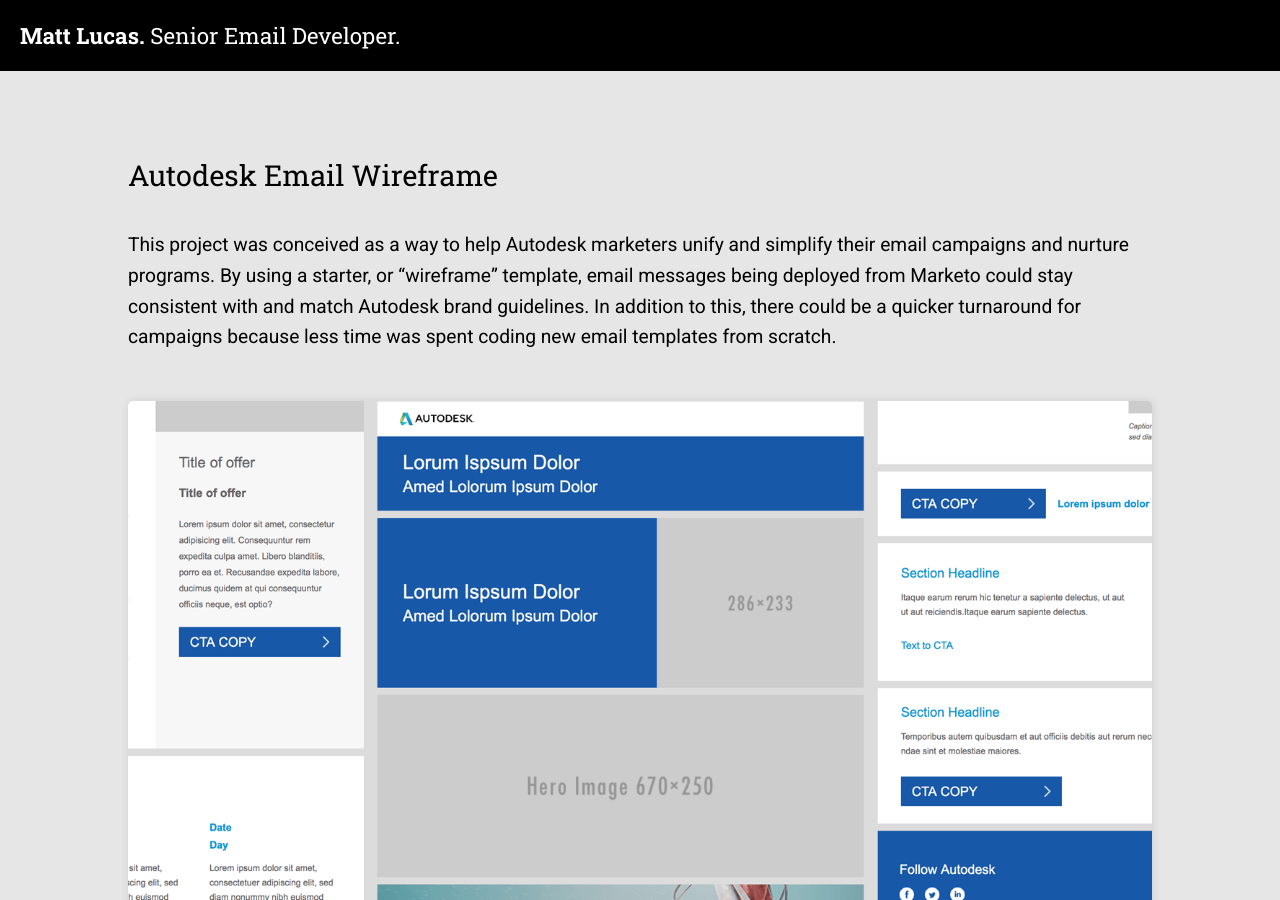
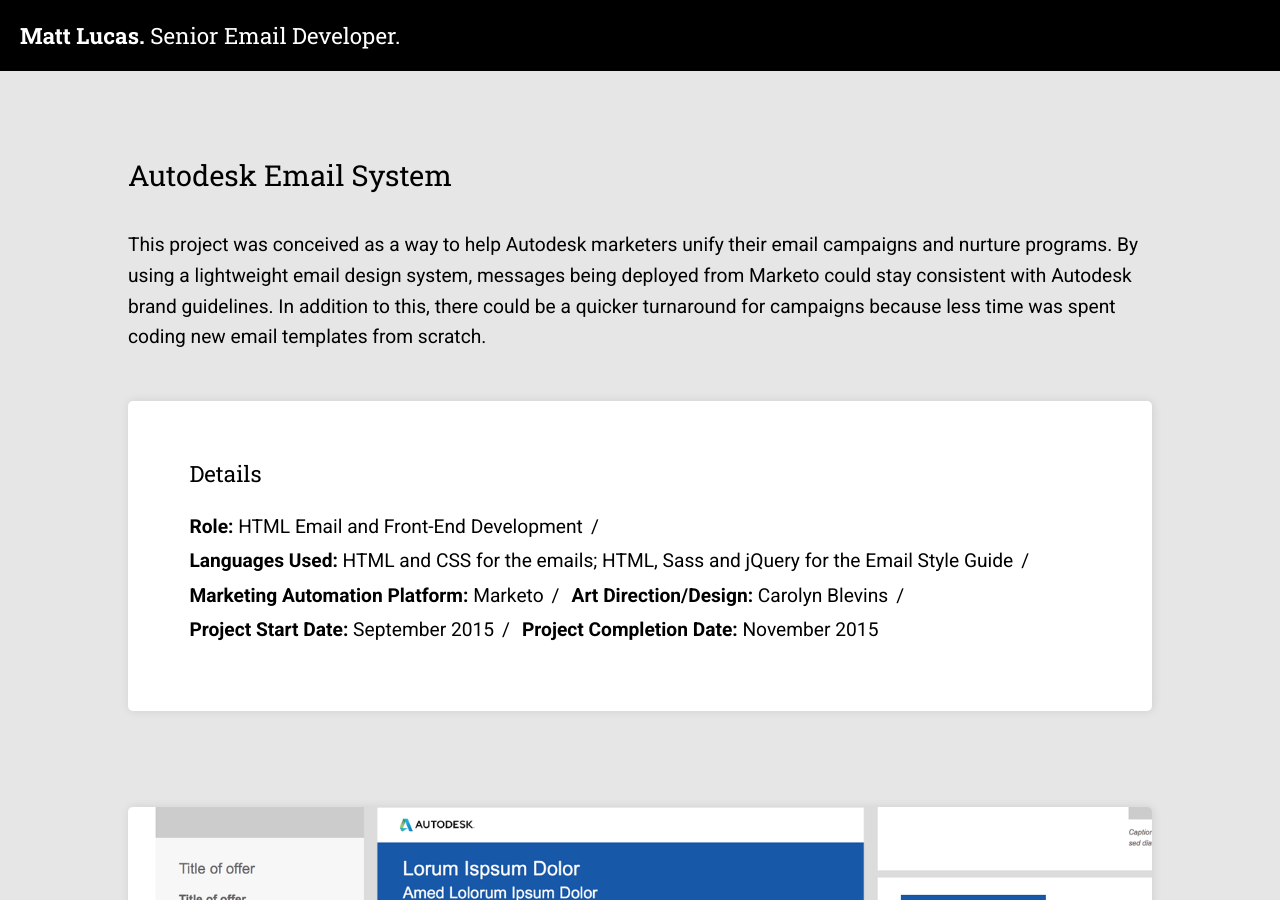
Before and after one commit to mattdavidlucas/mattdavidlucas.github.io, a Jekyll site: the page built from autodesk-email-wireframes.html, in a window 1280 px wide and 900 px high. Built offline with Jekyll 4.4.1, drawn with Linux system fonts in a browser that asks for light colours; nearby versions of some CDN libraries; some of the changed text lies outside the part shown.

Commit message:
Update Autodesk Portfolio Page and Card.

```diff
--- a/autodesk-email-wireframes.html
+++ b/autodesk-email-wireframes.html
@@ -1,11 +1,24 @@
 ---
 layout: page
-title: Autodesk Email Wireframe
-permalink: /work/autodesk-email-wireframe/
+title: Autodesk Email System
+permalink: /work/autodesk-email-system/
+details: "<strong>Role:</strong> HTML Email and Front-End Development|<strong>Languages Used:</strong> HTML and CSS for the emails; HTML, Sass and jQuery for the Email Style Guide|<strong>Marketing Automation Platform:</strong> Marketo|<strong>Art Direction/Design:</strong> Carolyn Blevins|<strong>Project Start Date:</strong> September 2015|<strong>Project Completion Date:</strong> November 2015"
 ---
 
+{% assign project_details = page.details | split: "|" %}
+
 <article id="portfolio_single" class="adsk-wires">
-	<p>This project was conceived as a way to help Autodesk marketers unify and simplify their email campaigns and nurture programs. By using a starter, or &ldquo;wireframe&rdquo; template, email messages being deployed from Marketo could stay consistent with and match Autodesk brand guidelines. In addition to this, there could be a quicker turnaround for campaigns because less time was spent coding new email templates from scratch.</p>
+	<p>This project was conceived as a way to help Autodesk marketers unify their email campaigns and nurture programs. By using a lightweight email design system, messages being deployed from Marketo could stay consistent with Autodesk brand guidelines. In addition to this, there could be a quicker turnaround for campaigns because less time was spent coding new email templates from scratch.</p>
+
+	<section class="details">
+		<h4>Details</h4>
+
+		<ul>
+			{% for detail in project_details %}
+			<li>{{detail}}</li>
+			{% endfor %}
+		</ul>
+	</section>
 
 	<figure>
 		<img src="/img/adsk-wires/matt-david-lucas-adsk-wireframe.png" alt="screenshot">
@@ -28,16 +41,4 @@
 
 		<figcaption>Sample email with content.</figcaption>
 	</figure>
-
-	<h3>Details</h3>
-
-	<ul>
-		<li>Role: HTML Email and Front-End Development</li>
-		<li>Languages Used: HTML and CSS for the email wireframe; HTML, Sass and jQuery for the Email Style Guide.</li>
-		<li>Marketing Automation Platform: Marketo</li>
-		<li>Art Direction/Design: Carolyn Blevins</li>
-		<li>Project Start Date: September 2015</li>
-		<li>Project Completion Date: November 2015</li>
-	</ul>
-
 </article>
```
Also changed, not shown: _data/portfolio_cards.json (+8 -0 lines).
